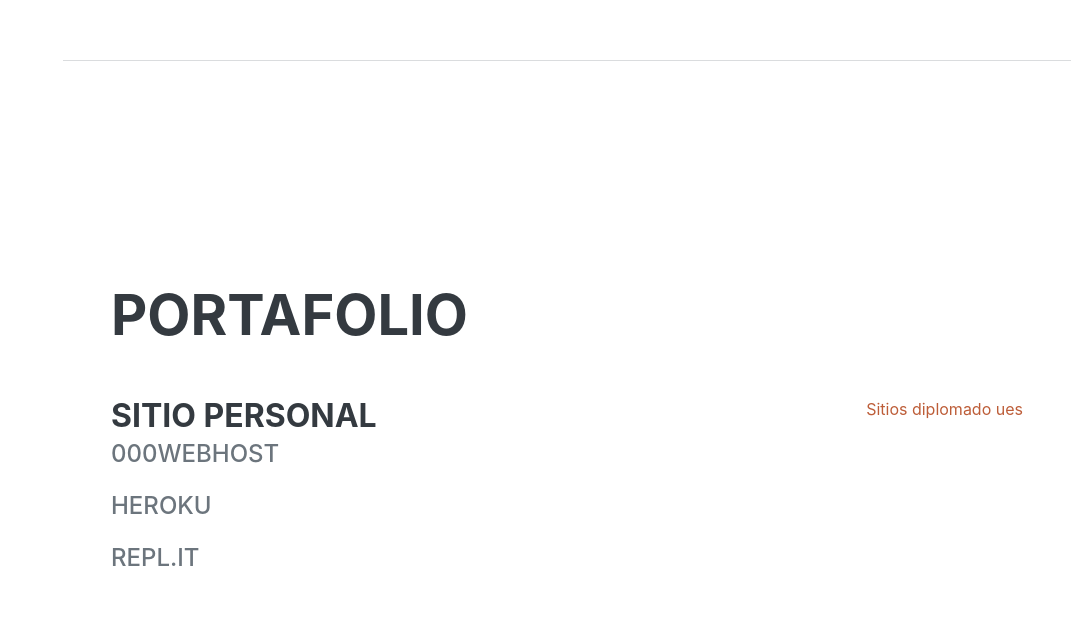
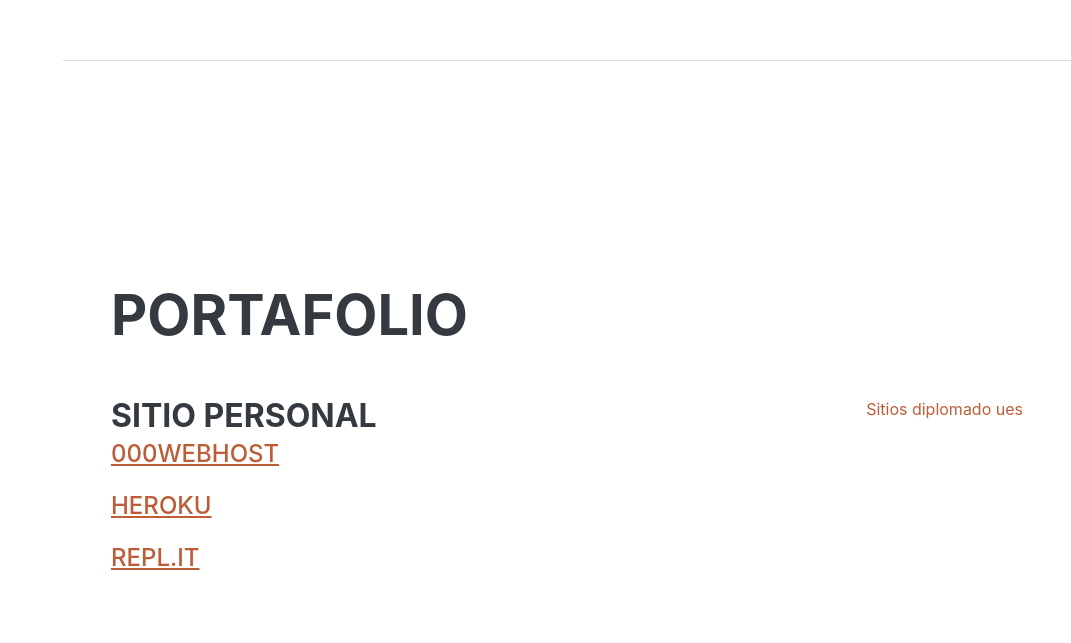
Before and after one commit to MartinAnduaga/di_ues_m2_portafolio, a plain HTML site: page index.html in a window 1280 px wide. Shown: the part 1541-2184 px from the top of the page, without its empty margins (209-1280 px from the left). Drawn offline with nearby package versions, Linux system fonts and the light colour scheme; a web font is replaced by a local one.

Commit message:
Actualizando codigos

```diff
--- a/index.html
+++ b/index.html
@@ -80,9 +80,9 @@
                     <div class="d-flex flex-column flex-md-row justify-content-between mb-5">
                         <div class="flex-grow-1">
                             <h3 class="mb-0">Sitio personal</h3>
-                            <div class="subheading mb-3" href="https://martinanduaga.000webhostapp.com/">000WebHost</div>
-                            <div class="subheading mb-3" href="https://martinanduaga.herokuapp.com/">Heroku</div>
-                            <div class="subheading mb-3" href="https://diplomado.martinanduaga9.repl.co/">Repl.it</div>
+                            <div class="subheading mb-3" ><a href="https://martinanduaga.000webhostapp.com/" target="_blank">000WebHost</a></div>
+                            <div class="subheading mb-3"><a  href="https://martinanduaga.herokuapp.com/" target="_blank" >Heroku</a></div>
+                            <div class="subheading mb-3" ><a href="https://diplomado.martinanduaga9.repl.co/" target="_blank"> Repl.it</a></div>
 
 
                         </div>
```
